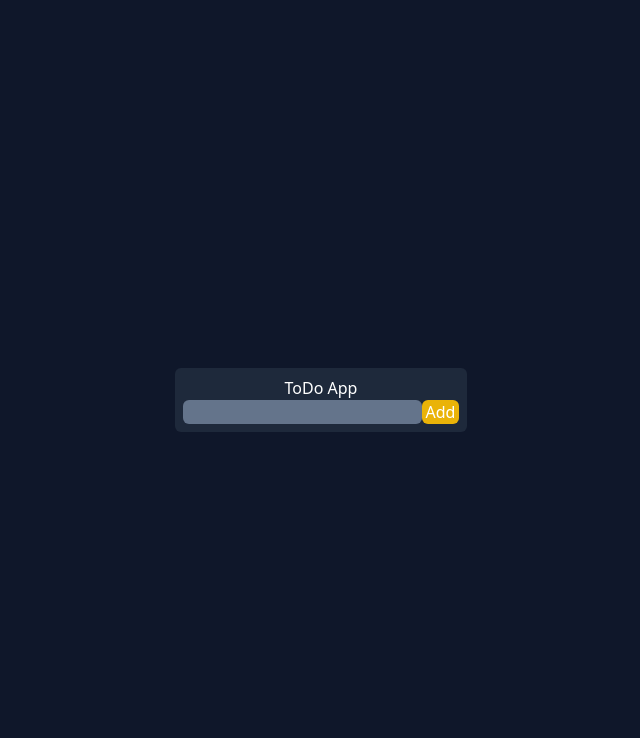
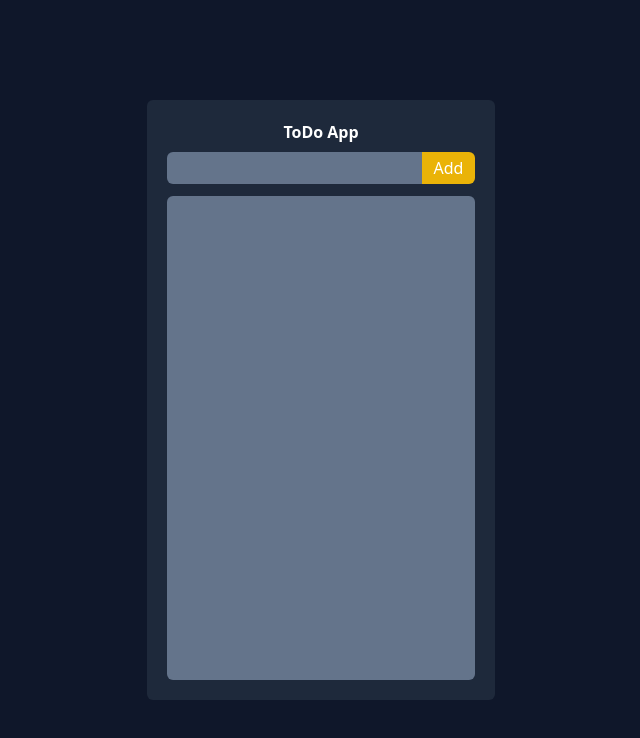
Before and after one commit to MuhammedJaseemVK/todo, a React (Create React App) app: page / in a window 1280 px wide. Shown: the top 738 px of the page, without its empty margins (319-959 px from the left). Built offline with nearby package versions, Linux system fonts and the light colour scheme.

Commit message:
added scrollbar,set fixed height,fixed add-to-do ui

```diff
--- a/src/App.js
+++ b/src/App.js
@@ -1,5 +1,5 @@
 import './App.css';
-import { useState,useEffect } from 'react';
+import { useState, useEffect } from 'react';
 import Todo from './Todo';
 
 
@@ -18,7 +18,7 @@ function App() {
       return
     }
     const newList = [...toDoList, { task: inputTodo, status: false }];
-    localStorage.setItem('todos',JSON.stringify(newList));
+    localStorage.setItem('todos', JSON.stringify(newList));
     setToDoList(newList);
     setInputTodo('');
   }
@@ -27,7 +27,7 @@ function App() {
     const newList = toDoList.filter((toDo, i) => {
       return index !== i
     });
-    localStorage.setItem('todos',JSON.stringify(newList));
+    localStorage.setItem('todos', JSON.stringify(newList));
     setToDoList(newList);
   }
 
@@ -38,12 +38,12 @@ function App() {
       }
       return toDo;
     });
-    localStorage.setItem('todos',JSON.stringify(newList));
+    localStorage.setItem('todos', JSON.stringify(newList));
     setToDoList(newList);
   }
 
   useEffect(() => {
-    if(localStorage.getItem('todos')){
+    if (localStorage.getItem('todos')) {
       setToDoList(JSON.parse(localStorage.getItem('todos')))
     }
   }, [])
@@ -66,22 +66,27 @@ function App() {
 
 
   return (
-    <div className='flex flex-col justify-center items-center h-screen text-white bg-slate-900'>
-      <div className="flex flex-col bg-slate-800 gap-3 p-2 rounded-md text-center ">
-        <div>
-          <h1>ToDo App</h1>
-          <input type="text" className='rounded-md bg-slate-500 px-1' value={inputTodo} onChange={handleOnChange} />
-          <button className='rounded-md bg-yellow-500 px-1' onClick={handleAdd} >Add</button>
+    <div className='flex justify-center items-center w-screen h-screen text-white bg-slate-900'>
+      <div className="flex flex-col bg-slate-800 gap-3 p-5 rounded-md text-center h-3/4">
+        <div className='flex flex-col gap-2'>
+          <h1 className='font-bold'>ToDo App</h1>
+          <div className="flex flex-row">
+            <input type="text" className='rounded-l-md bg-slate-500 px-3' name="todo" value={inputTodo} onChange={handleOnChange} />
+            <button className='rounded-r-md bg-yellow-500 px-3 py-1' name="addButoon" onClick={handleAdd} >Add</button>
           </div>
-        {toDoList.length > 0 ? (<div className='flex flex-col rounded-md bg-slate-500 p-3 gap-2'>
+        </div>
+        <div className='flex flex-col rounded-md bg-slate-500 p-3 gap-2 h-full overflow-auto'>
+          {toDoList.length > 0 ? (<>
             {doneToDos} done {activeToDos} to go
             {
               toDoList.map((toDoElement, index) => {
                 return <Todo key={index} todoItem={toDoElement} handleDelete={() => handleDelete(index)} handleStatus={() => handleStatus(index)} />
               })
             }
-        </div>)
+          </>
+          )
             : null}
+        </div>
       </div>
 
     </div>
--- a/src/Todo.js
+++ b/src/Todo.js
@@ -5,7 +5,7 @@ function Todo(props) {
 
     return (
         <div className={`${props.todoItem.status?'line-through ':''} flex justify-between items-center rounded bg-yellow-500 px-2 py-1  w-full`}>
-            <input type="checkbox" checked={props.todoItem.status} onClick={props.handleStatus} />
+            <input type="checkbox" checked={props.todoItem.status} name="checkbox" onChange={props.handleStatus} />
             {props.todoItem.task}
             <FaRegTrashAlt onClick={props.handleDelete} />
         </div>
```
Lines whose indentation alone changed are shown as unchanged.
